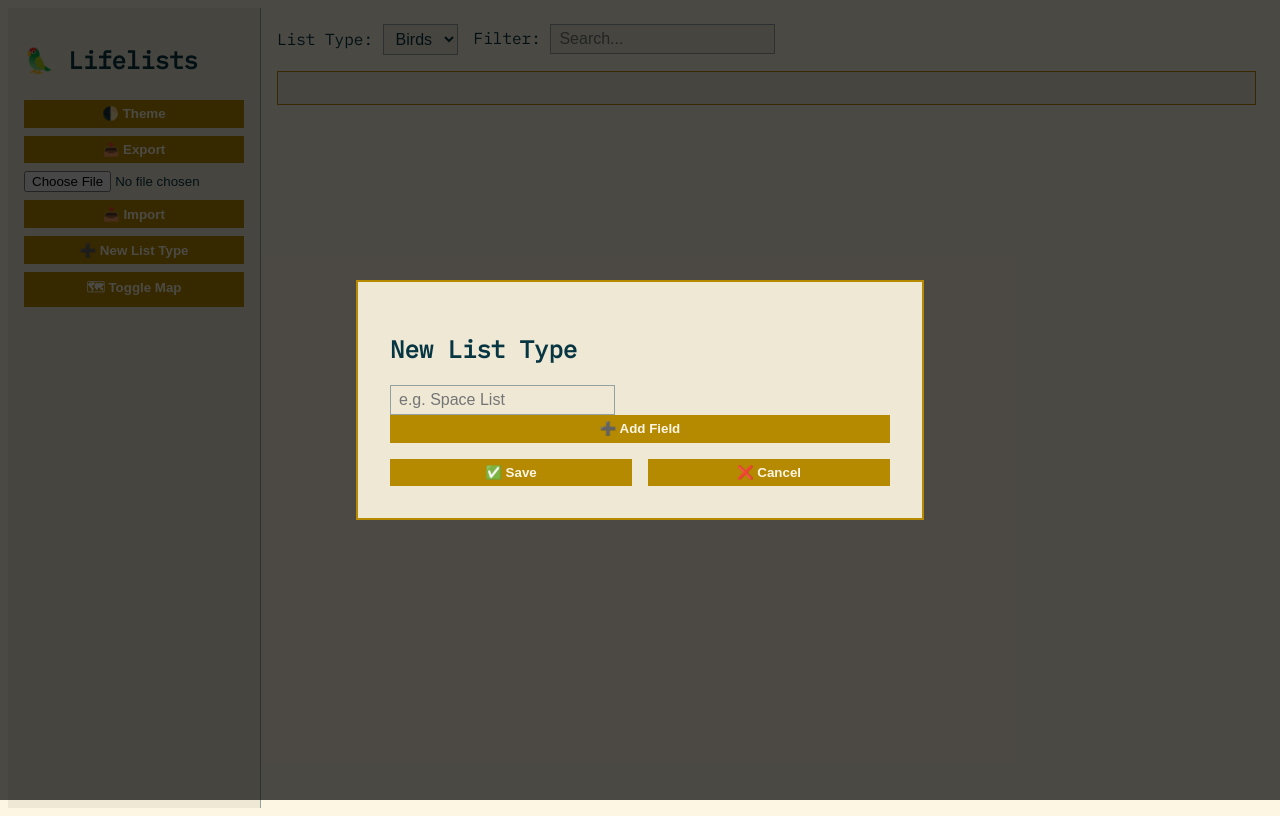
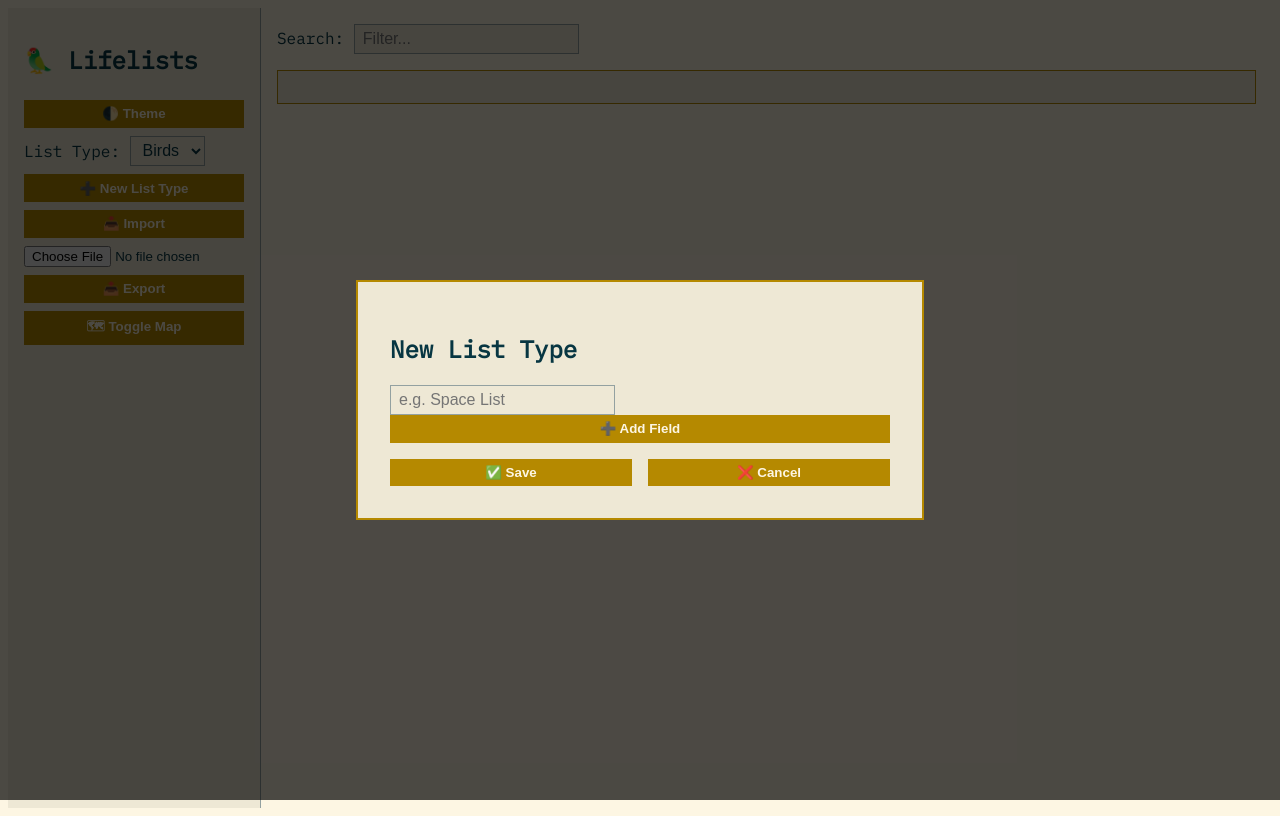
Before and after one commit to noelomorales/lifelist, a website: page public/index.html in a window 1280 px wide. Drawn offline with nearby package versions, Linux system fonts and the light colour scheme.

Commit message:
Update index.html

```diff
--- a/public/index.html
+++ b/public/index.html
@@ -3,7 +3,7 @@
 <html lang="en" class="solarized-light">
 <head>
   <meta charset="UTF-8" />
-  <title>🦜 Ricardo Notebook</title>
+  <title>🦜 Lifelist Notebook</title>
   <script defer src="app.js"></script>
   <link rel="stylesheet" href="style.css" />
   <link rel="stylesheet" href="https://unpkg.com/leaflet@1.9.4/dist/leaflet.css" />
@@ -15,21 +15,21 @@
     <aside class="sidebar">
       <h1 class="sidebar-title">🦜 Lifelists</h1>
       <button id="modeToggle" class="button">🌓 Theme</button>
+      <label>List Type: <select id="lifelistSelect"></select></label>
+      <button id="newTypeBtn" class="button">➕ New List Type</button>
+      <button id="importBtn" class="button">📥 Import</button>
+      <input type="file" id="importInput" class="hidden" />
       <button id="exportBtn" class="button">📤 Export</button>
-      <input type="file" id="importInput" class="hidden" />
-      <button id="importBtn" class="button">📥 Import</button>
-      <button id="newTypeBtn" class="button">➕ New List Type</button>
       <button id="toggleMapBtn" class="button">🗺 Toggle Map</button>
     </aside>
 
     <main class="main">
       <div class="toolbar">
-        <label>List Type: <select id="lifelistSelect"></select></label>
-        <label>Filter: <input id="searchInput" placeholder="Search..." class="input" /></label>
+        <label>Search: <input id="searchInput" placeholder="Filter..." class="input" /></label>
       </div>
-
       <form id="entryForm" class="card entry-form"></form>
       <div id="entryList" class="entries"></div>
+
       <div id="mapContainer" class="map-container hidden">
         <div class="map-header">
           <h2>Map of Observations</h2>
```
